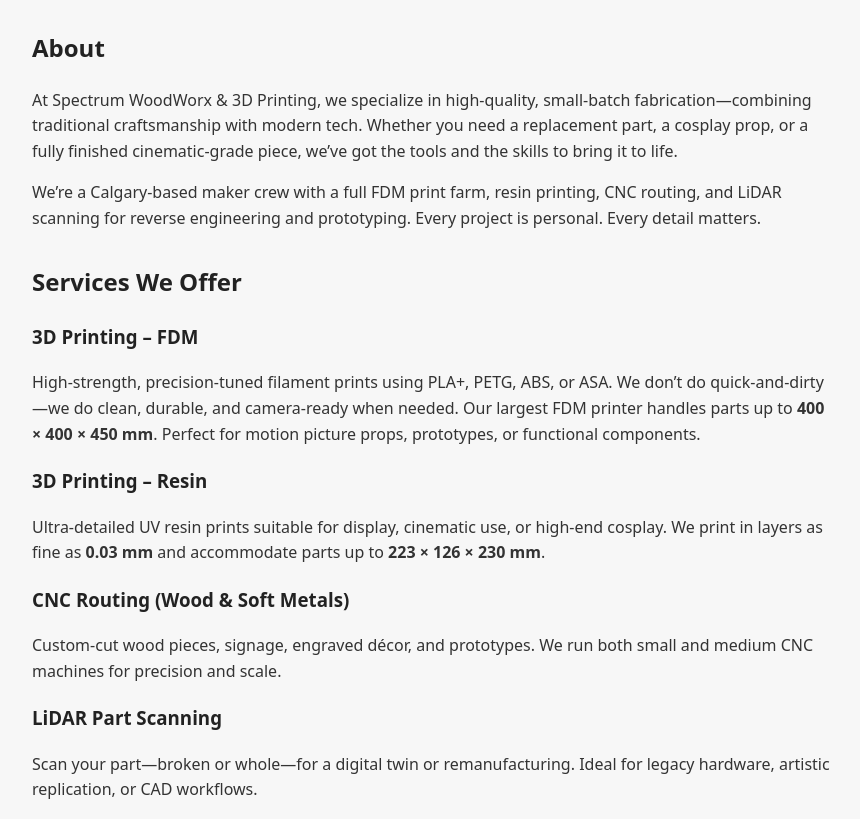
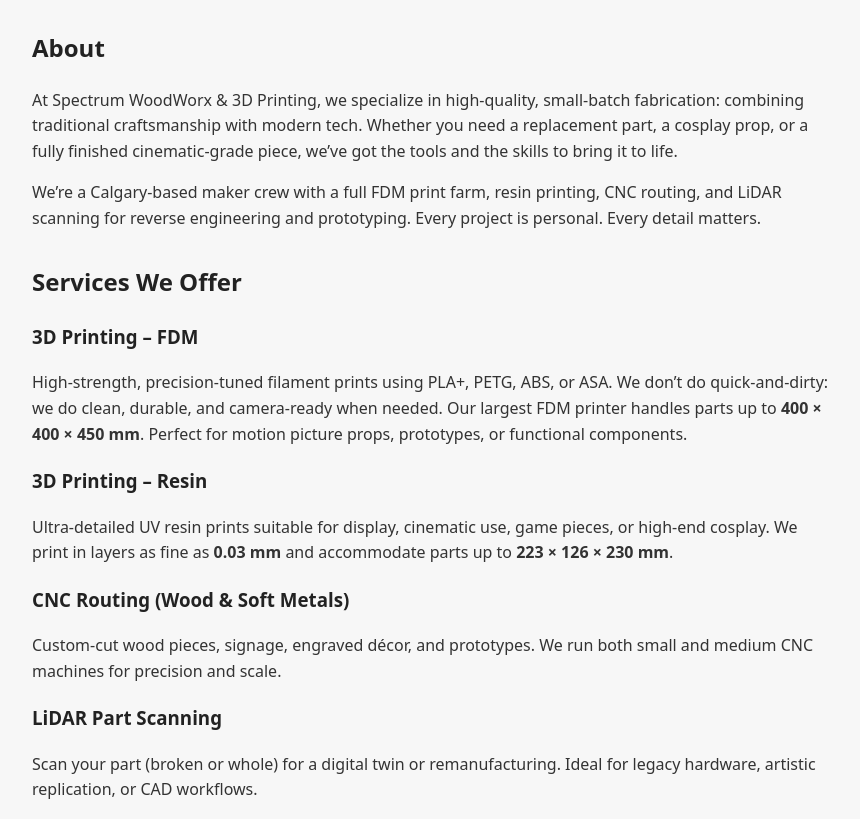
Before and after one commit to SpectrumWoodWorx/spectrumwoodworx, a plain HTML site: page index.html in a window 1280 px wide. Shown: the part 133-952 px from the top of the page, without its empty margins (208-1068 px from the left). Drawn offline with Linux system fonts and the light colour scheme.

Commit message:
Update index.html

```diff
--- a/index.html
+++ b/index.html
@@ -58,7 +58,7 @@
   <section id="about">
     <h2>About</h2>
     <p>
-      At Spectrum WoodWorx & 3D Printing, we specialize in high-quality, small-batch fabrication—combining traditional craftsmanship with modern tech. Whether you need a replacement part, a cosplay prop, or a fully finished cinematic-grade piece, we’ve got the tools and the skills to bring it to life.
+      At Spectrum WoodWorx & 3D Printing, we specialize in high-quality, small-batch fabrication: combining traditional craftsmanship with modern tech. Whether you need a replacement part, a cosplay prop, or a fully finished cinematic-grade piece, we’ve got the tools and the skills to bring it to life.
     </p>
     <p>
       We’re a Calgary-based maker crew with a full FDM print farm, resin printing, CNC routing, and LiDAR scanning for reverse engineering and prototyping. Every project is personal. Every detail matters.
@@ -70,12 +70,12 @@
 
     <h3>3D Printing – FDM</h3>
     <p>
-      High-strength, precision-tuned filament prints using PLA+, PETG, ABS, or ASA. We don’t do quick-and-dirty—we do clean, durable, and camera-ready when needed. Our largest FDM printer handles parts up to <strong>400 × 400 × 450 mm</strong>. Perfect for motion picture props, prototypes, or functional components.
+      High-strength, precision-tuned filament prints using PLA+, PETG, ABS, or ASA. We don’t do quick-and-dirty: we do clean, durable, and camera-ready when needed. Our largest FDM printer handles parts up to <strong>400 × 400 × 450 mm</strong>. Perfect for motion picture props, prototypes, or functional components.
     </p>
 
     <h3>3D Printing – Resin</h3>
     <p>
-      Ultra-detailed UV resin prints suitable for display, cinematic use, or high-end cosplay. We print in layers as fine as <strong>0.03 mm</strong> and accommodate parts up to <strong>223 × 126 × 230 mm</strong>.
+      Ultra-detailed UV resin prints suitable for display, cinematic use, game pieces, or high-end cosplay. We print in layers as fine as <strong>0.03 mm</strong> and accommodate parts up to <strong>223 × 126 × 230 mm</strong>.
     </p>
 
     <h3>CNC Routing (Wood & Soft Metals)</h3>
@@ -85,7 +85,7 @@
 
     <h3>LiDAR Part Scanning</h3>
     <p>
-      Scan your part—broken or whole—for a digital twin or remanufacturing. Ideal for legacy hardware, artistic replication, or CAD workflows.
+      Scan your part (broken or whole) for a digital twin or remanufacturing. Ideal for legacy hardware, artistic replication, or CAD workflows.
     </p>
 
     <h3>Finishing Services</h3>
```
